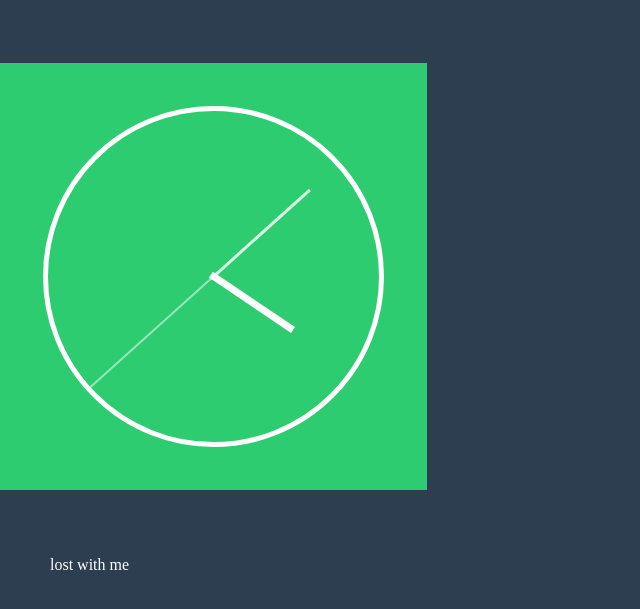
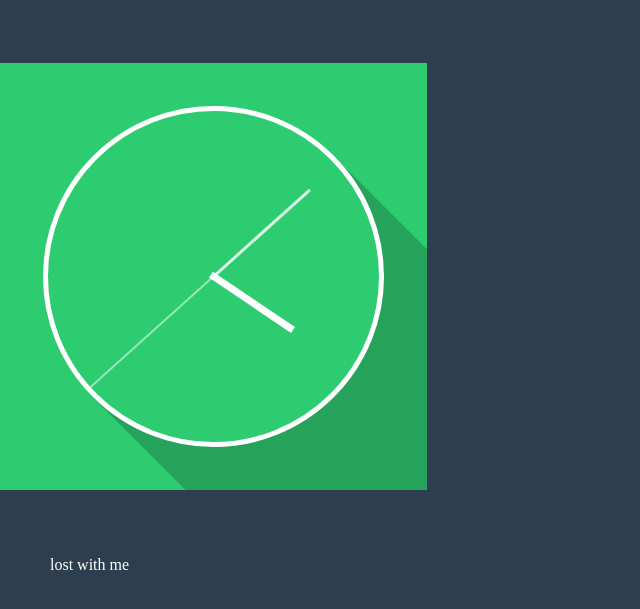
Before and after one commit to stereomyth/ephemera, a website: page app/index.html in a window 1280 px wide. Shown: the part 151-760 px from the top of the page, without its empty margins (0-640 px from the left). Drawn offline with nearby package versions, Linux system fonts and the light colour scheme; files that its build step writes are made by us from their sources.

Commit message:
long shadows

```diff
--- a/app/styles/clocks.scss
+++ b/app/styles/clocks.scss
@@ -27,6 +27,9 @@
         // max-height: 400px;
         box-sizing: border-box;
         float:left;
+        position: relative;
+        z-index: 1;
+        overflow: hidden;
         // box-shadow: inset 0px 0px 3vw rgba(0,0,0,0.4);
         // max-width: 400px;
 
@@ -44,6 +47,19 @@
         //     width: 25vw;
         //     height: 25vw;
         // }
+
+        &:after {
+            background-color: rgba(0,0,0,0.2);
+            content: 'x';
+            position: absolute;
+            top: 10%;
+            left: 50%;
+            height: 80%;
+            width: 200%;
+            z-index: 5;
+            transform: rotate(45deg);
+            transform-origin: left center;
+        }
     }
 
     .clock {
@@ -55,6 +71,8 @@
         position: relative;
         overflow: hidden;
         box-sizing: border-box;
+        z-index: 10;
+
     }
 
     .h-hand, .m-hand, .s-hand {
@@ -107,12 +125,21 @@
 
     .lime {
         background-color: #2ECC71;
+        .clock {
+            background-color: #2ECC71;
+        }
     }
     .tomato {
         background-color: #E74C3C;
+        .clock {
+            background-color: #E74C3C;
+        }
     }
     .purple {
         background-color: #F1C40F;
+        .clock {
+            background-color: #F1C40F;
+        }
     }
 
 
```
